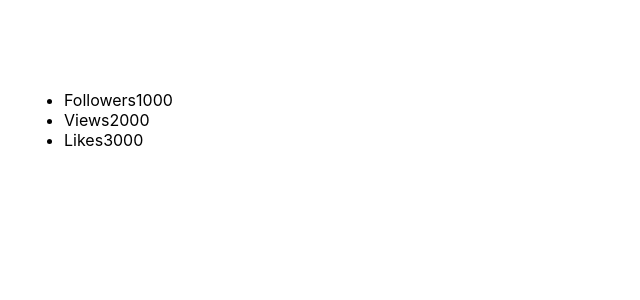
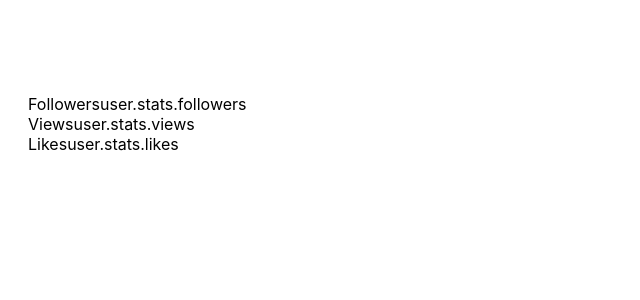
Before and after one commit to Valentin181988/goit-react-hw-01-components, a React (Create React App) app: page / in a window 1280 px wide. Shown: the top 300 px of the page, without its empty margins (0-640 px from the left). Built offline with nearby package versions, Linux system fonts and the light colour scheme.

Commit message:
SocialProfile

```diff
--- a/src/components/social-profile/SocialProfile.jsx
+++ b/src/components/social-profile/SocialProfile.jsx
@@ -1,4 +1,4 @@
-import { Card, Info, Wrapper, UserImg } from './SocialProfile.styled'
+import { Card, Info, Wrapper, UserImg, StatsList, StatsItem, StatsInfo } from './SocialProfile.styled'
 import { theme } from '../../constants/Theme';
 import user from './user.json';
 
@@ -18,20 +18,20 @@ export const SocialProfile = (user) => {
                 </Info>
         </Wrapper>
 
-        <ul class="stats">
-        <li>
-            <span class="label">Followers</span>
-            <span class="quantity">1000</span>
-        </li>
-        <li>
-            <span class="label">Views</span>
-            <span class="quantity">2000</span>
-        </li>
-        <li>
-            <span class="label">Likes</span>
-            <span class="quantity">3000</span>
-        </li>
-        </ul>
+        <StatsList>
+            <StatsItem>
+                <StatsInfo>Followers</StatsInfo>
+                <StatsInfo>user.stats.followers</StatsInfo>
+            </StatsItem>
+            <StatsItem>
+                <StatsInfo>Views</StatsInfo>
+                <StatsInfo>user.stats.views</StatsInfo>
+            </StatsItem>
+            <StatsItem>
+                <StatsInfo>Likes</StatsInfo>
+                <StatsInfo>user.stats.likes</StatsInfo>
+            </StatsItem>
+        </StatsList>
   </Card>
    );
 };
--- a/src/components/social-profile/SocialProfile.styled.jsx
+++ b/src/components/social-profile/SocialProfile.styled.jsx
@@ -22,3 +22,15 @@ export const Info = styled.p`
     letter-spacing: 0.5px;
     text-transform: uppercase;
 `;
+
+export const StatsList = styled.ul`
+    padding: 4px;
+`;
+
+export const StatsItem = styled.li`
+    list-style-type: none;
+`;
+
+export const StatsInfo = styled.span`
+    color: 'red'
+`;
```
